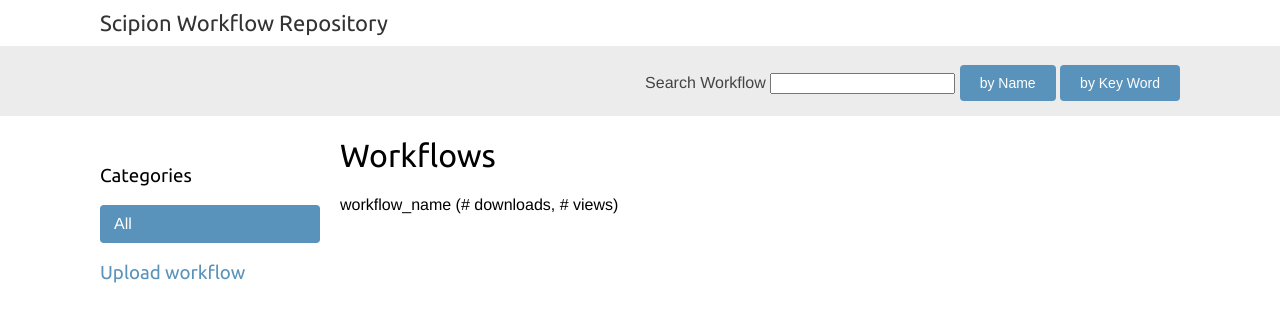
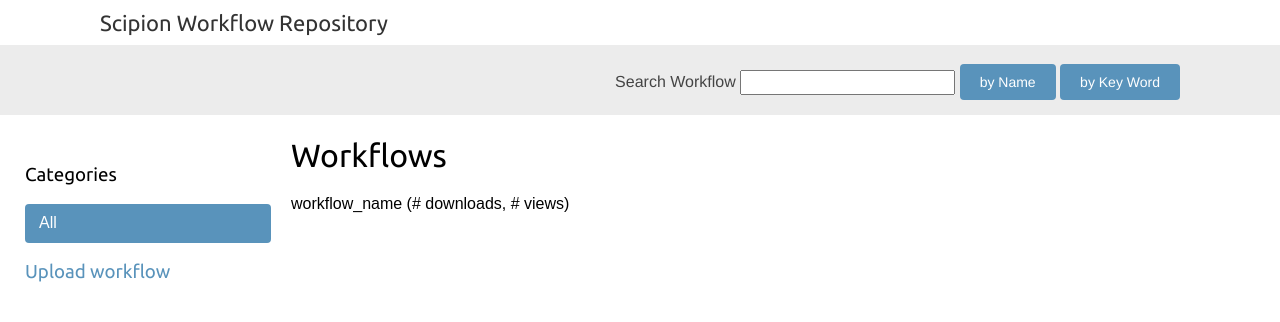
Before and after one commit to rmarabini/scipionWorkflowRepository, a Django app: page / in a window 1280 px wide. Shown: the top 322 px of the page. Run offline with Django 3.2, Linux system fonts and the light colour scheme; data that the repository does not hold is empty; some libraries are stand-ins or nearby versions.

Commit message:
change css layout, use grids

```diff
--- a/static/css/base.css
+++ b/static/css/base.css
@@ -143,12 +143,12 @@ ul.errorlist {
 }
 
 #content {
-    padding:0 100px;
+    padding:0 25px;
     overflow:hidden;
 }
 
 #sidebar {
-    width:220px;
+    /*width:220px;*/
     padding:30px 20px 0 0;
     float:left;
 }
@@ -179,7 +179,7 @@ ul.errorlist {
 
 #main {
     float:left;
-    width: 96%;
+    /*width: 96%;*/
     margin-right:-220px;
     overflow:hidden;
 }
@@ -201,7 +201,7 @@ ul.errorlist {
 
 
 .workflow-list .item {
-    width:80%;
+    /*width:80%;*/
     padding:10px 20px 10px 0;
     float:left;
     text-align:left;
@@ -223,13 +223,14 @@ ul.errorlist {
     font-weight:bold;
 }
 
-.workflow-detail img {
-    width:35%;
+/*
+.workflow-detail scipion-workflow {
+    width:25%;
     height:400px;
     float:left;
     padding:0 20px 20px 0;
 }
-
+*/
 
 .workflow-detail section {
     width:55%;
--- a/templates/base.html
+++ b/templates/base.html
@@ -5,6 +5,8 @@
         <meta charset="utf-8" />
         <title>{% block title %}Scipion Workflow Repository{% endblock %}</title>
         <link href="{% static "css/base.css" %}" rel="stylesheet">
+        <link rel="stylesheet" href="https://unpkg.com/purecss@1.0.0/build/pure-min.css" integrity="sha384-nn4HPE8lTHyVtfCBi5yW9d20FjT8BJwUXyWZT9InLYax14RDjBj46LmSztkmNP9w" crossorigin="anonymous">
+
     </head>
     {% block scripts %}
         <script src="{% static 'js/webcomponents/webcomponents-loader.js' %}"></script>
--- a/templates/find/list.html
+++ b/templates/find/list.html
@@ -9,7 +9,9 @@
 {% endblock %}
 
 {% block content %}
-   <div id="sidebar">
+<div class="pure-g">
+
+   <div id="sidebar" class="pure-u-1-5">
         <h3>Categories</h3>
         <ul>
             <li {% if not category %}class="selected"{% endif %}>
@@ -24,7 +26,7 @@
         </ul>
         <h3><a href="{% url 'upload:workflow_add'%}"> Upload workflow </a></h3>
     </div>
-    <div id="main" class="workflow-list">
+    <div id="main" class="workflow-list pure-u-4-5">
     {% if result %}
         <h1>{% if category %}{{ category.slug }}{% else %}Workflows{% endif %}</h1>
         workflow_name (# downloads, # views)</br>
@@ -40,4 +42,5 @@
     {% endif %}
 
     </div>
+</div> <!-- grid -->
 {% endblock %}
```
Also changed, not shown: templates/find/detail.html (+12 -9 lines).
